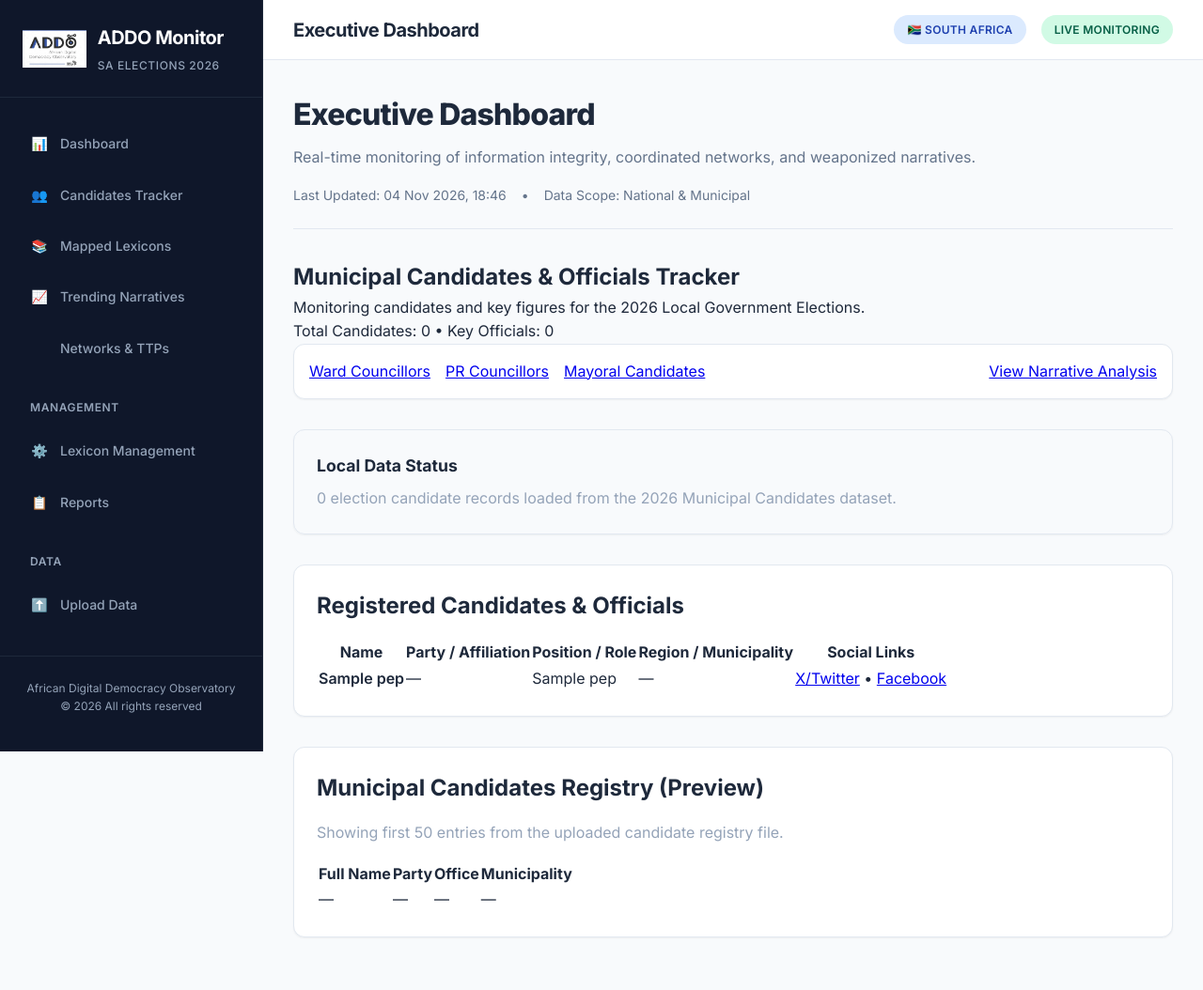
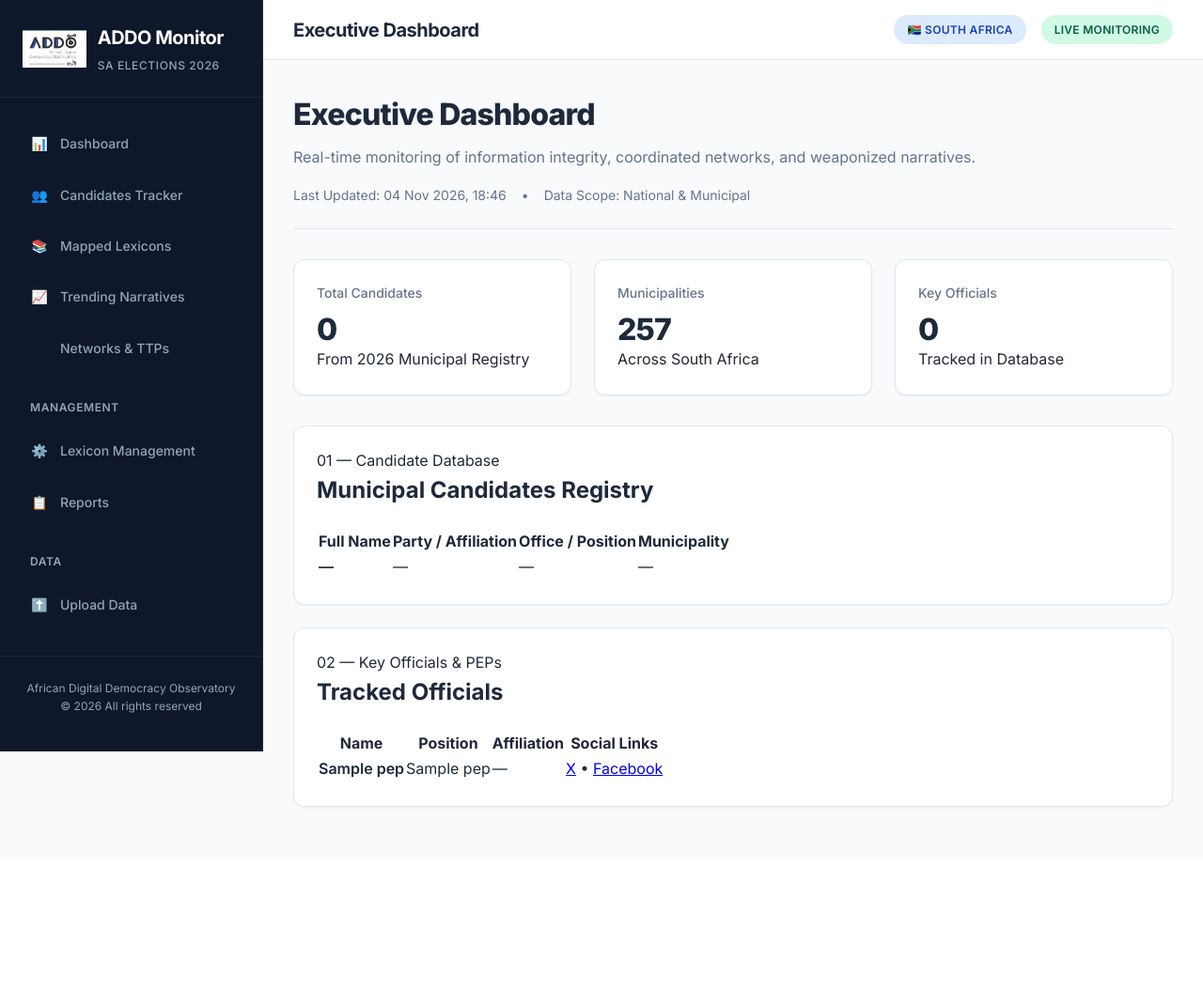
Before and after one commit to hanna-tes/South-Africa-election-monitor, a Django app: template dashboard/templates/dashboard/peps.html in a window 1280 px wide. Shown: the whole page at 94% size. After the commit the page ends 860 px from the top, so only its background shows below. Run offline with Django 4.2, Linux system fonts and the light colour scheme; the template is opened without the code that fills it: most values are stand-ins (such as "Sample title", 1, 10 or a date in 2020).

Commit message:
Update peps.html

```diff
--- a/dashboard/templates/dashboard/peps.html
+++ b/dashboard/templates/dashboard/peps.html
@@ -1,87 +1,32 @@
 {% extends 'dashboard/base.html' %}
-{% block title %}Candidates Tracker - ADDO SA Elections{% endblock %}
+{% block title %}Candidates Tracker - SA Elections{% endblock %}
 
 {% block content %}
-<section class="hero">
-    <h1>Municipal Candidates & Officials Tracker</h1>
-    <p class="hero-subtitle">Monitoring candidates and key figures for the 2026 Local Government Elections.</p>
-    <div class="hero-meta">
-        <span>Total Candidates: {{ total_candidates|default:0 }}</span>
-        <span>&bull;</span>
-        <span>Key Officials: {{ total_peps|default:0 }}</span>
+<!-- Metrics Grid -->
+<div class="metrics-grid">
+    <div class="metric-card">
+        <div class="metric-label">Total Candidates</div>
+        <div class="metric-value">{{ total_candidates|default:"0" }}</div>
+        <div class="metric-subtext">From 2026 Municipal Registry</div>
     </div>
-</section>
-
-<!-- Navigation Tabs -->
-<div class="card" style="padding: 1rem; margin-bottom: 2rem; display: flex; gap: 1rem; flex-wrap: wrap;">
-    <a href="#ward-councillors" class="sa-btn sa-btn--secondary">Ward Councillors</a>
-    <a href="#pr-councillors" class="sa-btn sa-btn--secondary">PR Councillors</a>
-    <a href="#mayoral" class="sa-btn sa-btn--secondary">Mayoral Candidates</a>
-    <a href="{% url 'peps_analysis' %}" class="sa-btn sa-btn--primary" style="margin-left: auto;">View Narrative Analysis</a>
+    <div class="metric-card">
+        <div class="metric-label">Municipalities</div>
+        <div class="metric-value">{{ municipalities_count|default:"257" }}</div>
+        <div class="metric-subtext">Across South Africa</div>
+    </div>
+    <div class="metric-card">
+        <div class="metric-label">Key Officials</div>
+        <div class="metric-value">{{ total_peps|default:"0" }}</div>
+        <div class="metric-subtext">Tracked in Database</div>
+    </div>
 </div>
 
-<!-- Data Status -->
-<div class="card" style="padding: 1.5rem; margin-bottom: 2rem; background: var(--bg-page);">
-    <h3 style="margin-bottom: 0.5rem; font-family: var(--font-sans); font-size: 1.1rem;">Local Data Status</h3>
-    <p style="color: var(--text-muted); margin: 0;">
-        {{ total_candidates|default:0 }} election candidate records loaded from the 2026 Municipal Candidates dataset.
-    </p>
-</div>
-
-<!-- Main Table: Key Officials / Candidates -->
-<div id="ward-councillors" class="card" style="padding: 1.5rem; margin-bottom: 2rem;">
-    <h2 class="section-title" style="margin-bottom: 1rem;">Registered Candidates & Officials</h2>
-
-    {% if peps %}
-    <div class="table-container">
-        <table class="data-table">
-            <thead>
-                <tr>
-                    <th>Name</th>
-                    <th>Party / Affiliation</th>
-                    <th>Position / Role</th>
-                    <th>Region / Municipality</th>
-                    <th>Social Links</th>
-                </tr>
-            </thead>
-            <tbody>
-                {% for pep in peps %}
-                <tr>
-                    <td style="font-weight: 600;">{{ pep.name }}</td>
-                    <td>{{ pep.affiliation|default:"—" }}</td>
-                    <td>{{ pep.title|default:"—" }}</td>
-                    <td>{{ pep.ethnic_group|default:"—" }}</td>
-                    <td>
-                        {% if pep.x_link %}
-                            <a href="{{ pep.x_link }}" target="_blank" class="sa-link">X/Twitter</a>
-                        {% endif %}
-                        {% if pep.facebook_link %}
-                            {% if pep.x_link %} &bull; {% endif %}
-                            <a href="{{ pep.facebook_link }}" target="_blank" class="sa-link">Facebook</a>
-                        {% endif %}
-                        {% if not pep.x_link and not pep.facebook_link %}
-                            —
-                        {% endif %}
-                    </td>
-                </tr>
-                {% endfor %}
-            </tbody>
-        </table>
+<!-- Candidates Registry Table -->
+<div class="card">
+    <div class="card-header">
+        <div class="section-label">01 — Candidate Database</div>
+        <h2 class="section-title">Municipal Candidates Registry</h2>
     </div>
-    {% else %}
-    <div class="sa-empty-state">
-        <h3>No key officials loaded yet.</h3>
-        <p>The system will attempt to sync from the configured data source on the next visit.</p>
-    </div>
-    {% endif %}
-</div>
-
-<!-- Excel Data Preview -->
-<div id="pr-councillors" class="card" style="padding: 1.5rem;">
-    <h2 class="section-title" style="margin-bottom: 1rem;">Municipal Candidates Registry (Preview)</h2>
-    <p style="color: var(--text-muted); margin-bottom: 1rem;">
-        Showing first 50 entries from the uploaded candidate registry file.
-    </p>
 
     {% if excel_candidates %}
     <div class="table-container">
@@ -89,15 +34,15 @@
             <thead>
                 <tr>
                     <th>Full Name</th>
-                    <th>Party</th>
-                    <th>Office</th>
+                    <th>Party / Affiliation</th>
+                    <th>Office / Position</th>
                     <th>Municipality</th>
                 </tr>
             </thead>
             <tbody>
                 {% for candidate in excel_candidates %}
                 <tr>
-                    <td>{{ candidate.full_name|default:"—" }}</td>
+                    <td style="font-weight: 600;">{{ candidate.full_name|default:"—" }}</td>
                     <td>{{ candidate.party_name|default:"—" }}</td>
                     <td>{{ candidate.office|default:"—" }}</td>
                     <td>{{ candidate.municipality|default:"—" }}</td>
@@ -109,11 +54,11 @@
 
     <!-- Pagination -->
     {% if page_obj.paginator.num_pages > 1 %}
-    <div style="display: flex; justify-content: center; gap: 1rem; margin-top: 2rem; align-items: center;">
-        <span style="font-size: 0.9rem; color: var(--text-muted);">Page {{ page_obj.number }} of {{ page_obj.paginator.num_pages }}</span>
+    <div style="display: flex; justify-content: center; gap: 1rem; margin-top: 1.5rem; align-items: center;">
+        <span style="font-size: 0.875rem; color: var(--text-secondary);">Page {{ page_obj.number }} of {{ page_obj.paginator.num_pages }}</span>
         <div style="display: flex; gap: 0.5rem;">
             {% if page_obj.has_previous %}
-            <a href="?page={{ page_obj.previous_page_number }}" class="sa-btn sa-btn--secondary">Prev</a>
+            <a href="?page={{ page_obj.previous_page_number }}" class="sa-btn sa-btn--secondary">Previous</a>
             {% endif %}
             {% if page_obj.has_next %}
             <a href="?page={{ page_obj.next_page_number }}" class="sa-btn sa-btn--secondary">Next</a>
@@ -123,8 +68,45 @@
     {% endif %}
 
     {% else %}
-    <p style="color: var(--text-muted); font-style: italic;">No candidate data available in the registry file.</p>
+    <div class="sa-empty-state">
+        <h3>No candidate data loaded</h3>
+        <p>Please ensure the Excel file is present in the dashboard/data directory.</p>
+    </div>
     {% endif %}
 </div>
 
+<!-- Key Officials Table -->
+{% if peps %}
+<div class="card" style="margin-top: 1.5rem;">
+    <div class="card-header">
+        <div class="section-label">02 — Key Officials & PEPs</div>
+        <h2 class="section-title">Tracked Officials</h2>
+    </div>
+    <div class="table-container">
+        <table class="data-table">
+            <thead>
+                <tr>
+                    <th>Name</th>
+                    <th>Position</th>
+                    <th>Affiliation</th>
+                    <th>Social Links</th>
+                </tr>
+            </thead>
+            <tbody>
+                {% for pep in peps %}
+                <tr>
+                    <td style="font-weight: 600;">{{ pep.name }}</td>
+                    <td>{{ pep.title|default:"—" }}</td>
+                    <td>{{ pep.affiliation|default:"—" }}</td>
+                    <td>
+                        {% if pep.x_link %}<a href="{{ pep.x_link }}" target="_blank" class="sa-link">X</a>{% endif %}
+                        {% if pep.facebook_link %} &bull; <a href="{{ pep.facebook_link }}" target="_blank" class="sa-link">Facebook</a>{% endif %}
+                    </td>
+                </tr>
+                {% endfor %}
+            </tbody>
+        </table>
+    </div>
+</div>
+{% endif %}
 {% endblock %}
```
